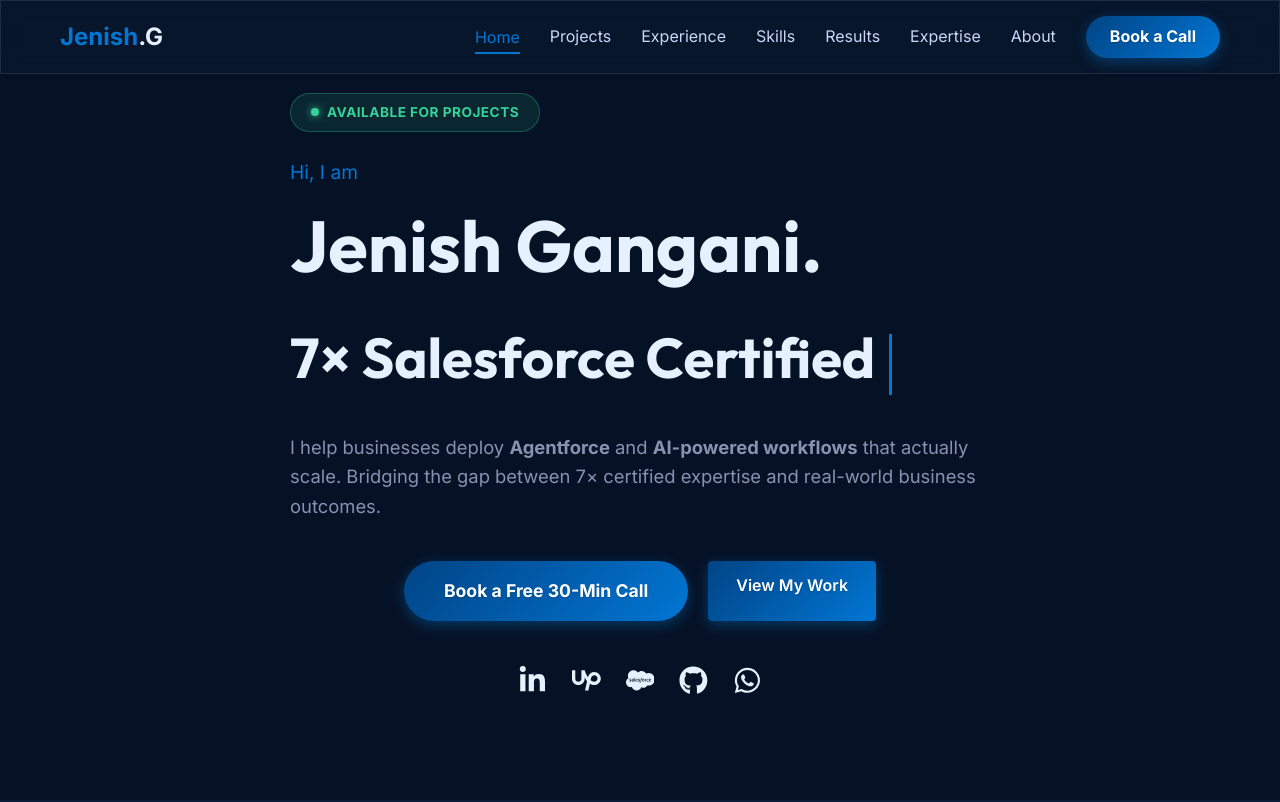
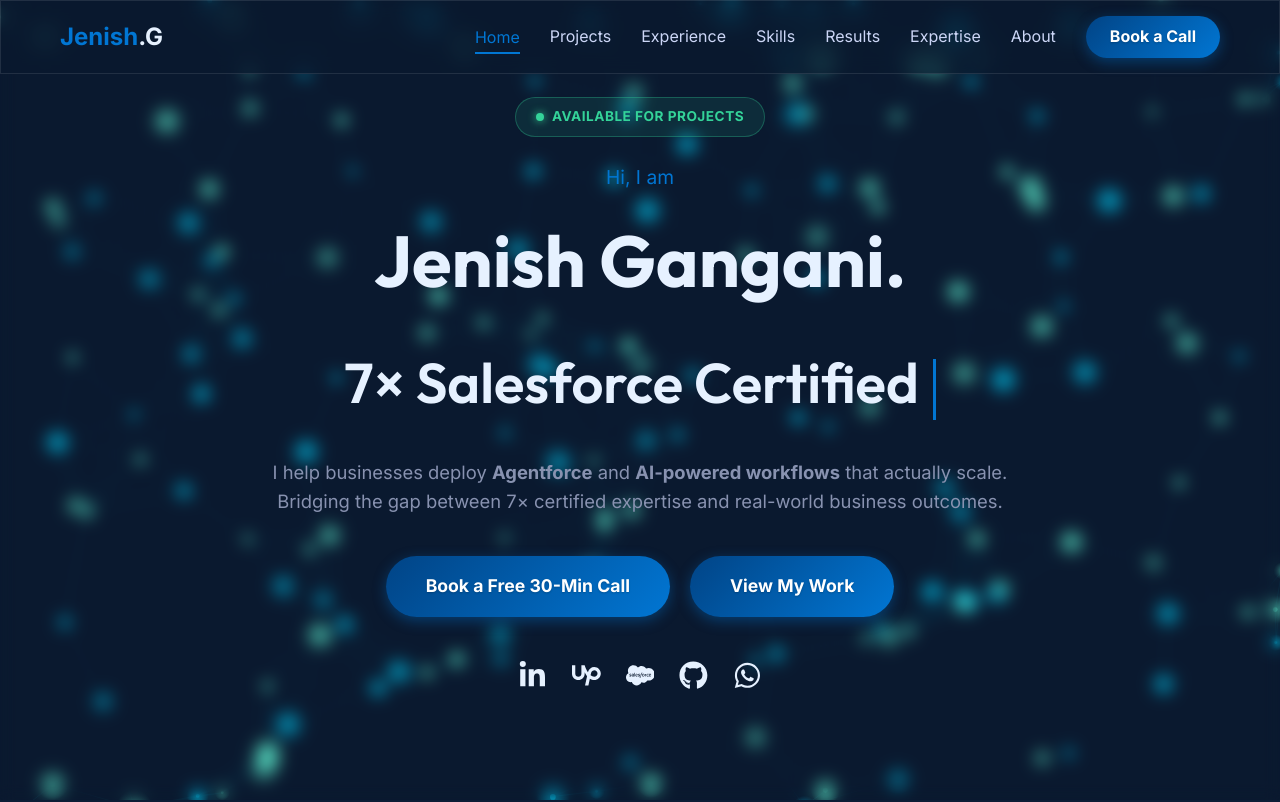
Before and after one commit to jenish238/Portfolio, a React (Vite) app in the folder portfolio-website/: page / in a window 1280 px wide. Shown: the top 802 px of the page. Built offline with nearby package versions, Linux system fonts and the light colour scheme.

Commit message:
13/4/26 Morning 1:46AM

```diff
--- a/portfolio-website/src/App.jsx
+++ b/portfolio-website/src/App.jsx
@@ -90,6 +90,7 @@
     <main className="App">
       <Analytics />
       <Navbar />
+      <ParticleBackground />
       <SocialSidebar />
       <BackToTop />
       <Hero />
@@ -103,7 +104,6 @@
 
       {/* ── About Section ──────────────────────────────────────── */}
       <section id="about" style={{ padding: '140px 0', position: 'relative', overflow: 'hidden' }}>
-        <ParticleBackground />
         <div className="container" style={{ maxWidth: '1100px' }}>
           <div className="section-header fade-in" style={{ textAlign: 'center', marginBottom: '80px' }}>
             <h2 style={{ fontSize: '3rem', color: 'var(--white)', marginBottom: '16px' }}>About Me</h2>
@@ -115,7 +115,7 @@
             gap: '80px',
             alignItems: 'center',
             flexWrap: 'wrap',
-            background: 'rgba(17, 34, 64, 0.4)',
+            background: 'transparent',
             padding: '60px 50px',
             borderRadius: '24px',
             border: '1px solid rgba(0, 212, 255, 0.05)',
@@ -211,7 +211,7 @@
       <Achievements />
       <Contact />
 
-      <footer id="footer" style={{ padding: '60px 0 40px', textAlign: 'center', background: 'var(--bg-dark)' }}>
+      <footer id="footer" style={{ padding: '60px 0 40px', textAlign: 'center' }}>
         <div style={{ display: 'flex', gap: '25px', justifyContent: 'center', marginBottom: '25px' }}>
           {[
             { href: 'https://www.linkedin.com/in/jenish-gangani-577440215/', icon: <FaLinkedinIn />, label: 'LinkedIn' },
--- a/portfolio-website/src/components/Hero.jsx
+++ b/portfolio-website/src/components/Hero.jsx
@@ -47,18 +47,46 @@
       justifyContent: 'center',
       position: 'relative',
       overflow: 'hidden',
-      background: 'var(--bg-navy)',
+      background: 'transparent',
     }}>
-      <div className="container fade-in hero-content" style={{ position: 'relative', zIndex: 2 }}>
-        <div style={{ marginBottom: '25px', display: 'inline-flex', alignItems: 'center', gap: '8px', padding: '8px 20px', borderRadius: '99px', background: 'rgba(52,211,153,0.1)', border: '1px solid rgba(52,211,153,0.3)' }}>
+      <div className="container fade-in hero-content" style={{
+        position: 'relative',
+        zIndex: 2,
+        display: 'flex',
+        flexDirection: 'column',
+        alignItems: 'center',
+        textAlign: 'center'
+      }}>
+        <div style={{
+          marginBottom: '25px',
+          display: 'inline-flex',
+          alignItems: 'center',
+          gap: '8px',
+          padding: '8px 20px',
+          borderRadius: '99px',
+          background: 'rgba(52,211,153,0.1)',
+          border: '1px solid rgba(52,211,153,0.3)',
+          width: 'fit-content'
+        }}>
           <span style={{ width: '8px', height: '8px', borderRadius: '50%', background: '#34d399', boxShadow: '0 0 8px #34d399', animation: 'pulse 2s infinite', display: 'inline-block' }} />
           <span style={{ color: '#34d399', fontWeight: '700', fontSize: '0.85rem', letterSpacing: '0.5px', textTransform: 'uppercase' }}>Available for Projects</span>
         </div>
-        <p style={{ color: 'var(--primary)', marginBottom: '10px', fontWeight: '400', fontSize: '1.2rem', margin: '0' }}>Hi, I am</p>
-        <h1 className="hero-main-title">Jenish Gangani.</h1>
+        <p style={{ color: 'var(--primary)', marginBottom: '10px', fontWeight: '400', fontSize: '1.2rem', width: '100%' }}>Hi, I am</p>
+        <h1 className="hero-main-title" style={{ width: '100%' }}>Jenish Gangani.</h1>
 
         {/* Typewriter role */}
-        <h2 className="hero-sub-title" style={{ minHeight: '3rem' }}>
+        <div style={{
+          minHeight: '4.5rem',
+          margin: '10px 0 30px',
+          display: 'flex',
+          alignItems: 'center',
+          justifyContent: 'center',
+          width: '100%'
+        }}>
+          <h2 className="hero-sub-title" style={{
+            margin: 0,
+            fontWeight: '600'
+          }}>
             {displayed}
             <span style={{
               display: 'inline-block',
@@ -70,12 +98,13 @@
               animation: 'blink 1s step-end infinite',
             }} />
           </h2>
+        </div>
 
-        <p className="hero-description" style={{ color: 'var(--text-sub)', fontSize: '1.15rem', marginBottom: '40px' }}>
+        <p className="hero-description" style={{ color: 'var(--text-sub)', fontSize: '1.15rem', marginBottom: '40px', maxWidth: '750px' }}>
           I help businesses deploy <strong>Agentforce</strong> and <strong>AI-powered workflows</strong> that actually scale.
           Bridging the gap between 7× certified expertise and real-world business outcomes.
         </p>
-        <div className="hero-btns-wrapper" style={{ marginBottom: '40px', gap: '20px' }}>
+        <div className="hero-btns-wrapper" style={{ marginBottom: '40px', gap: '20px', display: 'flex', justifyContent: 'center', width: '100%' }}>
           <a href="https://calendly.com/jenishgangani239/30min" target="_blank" rel="noreferrer" className="btn btn-primary" style={{
             fontSize: '1.1rem',
             padding: '16px 40px',
@@ -84,7 +113,12 @@
           }}>
             Book a Free 30-Min Call
           </a>
-          <a href="#projects" className="btn btn-primary">View My Work</a>
+          <a href="#projects" className="btn btn-primary" style={{
+            fontSize: '1.1rem',
+            padding: '16px 40px',
+            borderRadius: '50px',
+            fontWeight: '700'
+          }}>View My Work</a>
         </div>
         <div style={{ display: 'flex', gap: '25px', justifyContent: 'center' }}>
           <a href="https://www.linkedin.com/in/jenish-gangani-577440215/" target="_blank" rel="me noreferrer" style={{ color: 'var(--white)', fontSize: '1.8rem', transition: 'var(--transition)' }} className="social-icon" title="LinkedIn" aria-label="LinkedIn"><FaLinkedinIn /></a>
--- a/portfolio-website/src/components/ParticleBackground.jsx
+++ b/portfolio-website/src/components/ParticleBackground.jsx
@@ -46,8 +46,8 @@
         y:        Math.random() * window.innerHeight,
         vx:       Math.cos(angle) * spd,
         vy:       Math.sin(angle) * spd,
-        baseSize: Math.random() * 1.2 + 0.6,
-        opacity:  Math.random() * 0.35 + 0.30,
+        baseSize: Math.random() * 1.8 + 1.2,
+        opacity:  Math.random() * 0.45 + 0.45,
         color:    Math.random() > 0.5 ? '0, 212, 255' : '100, 255, 218',
       };
     };
@@ -148,11 +148,11 @@
       ref={canvasRef}
       aria-hidden="true"
       style={{
-        position: 'absolute',
+        position: 'fixed',
         top: 0,
         left: 0,
-        width: '100%',
-        height: '100%',
+        width: '100vw',
+        height: '100vh',
         zIndex: 0,
         pointerEvents: 'none',
       }}
```
Lines whose indentation alone changed are shown as unchanged.
